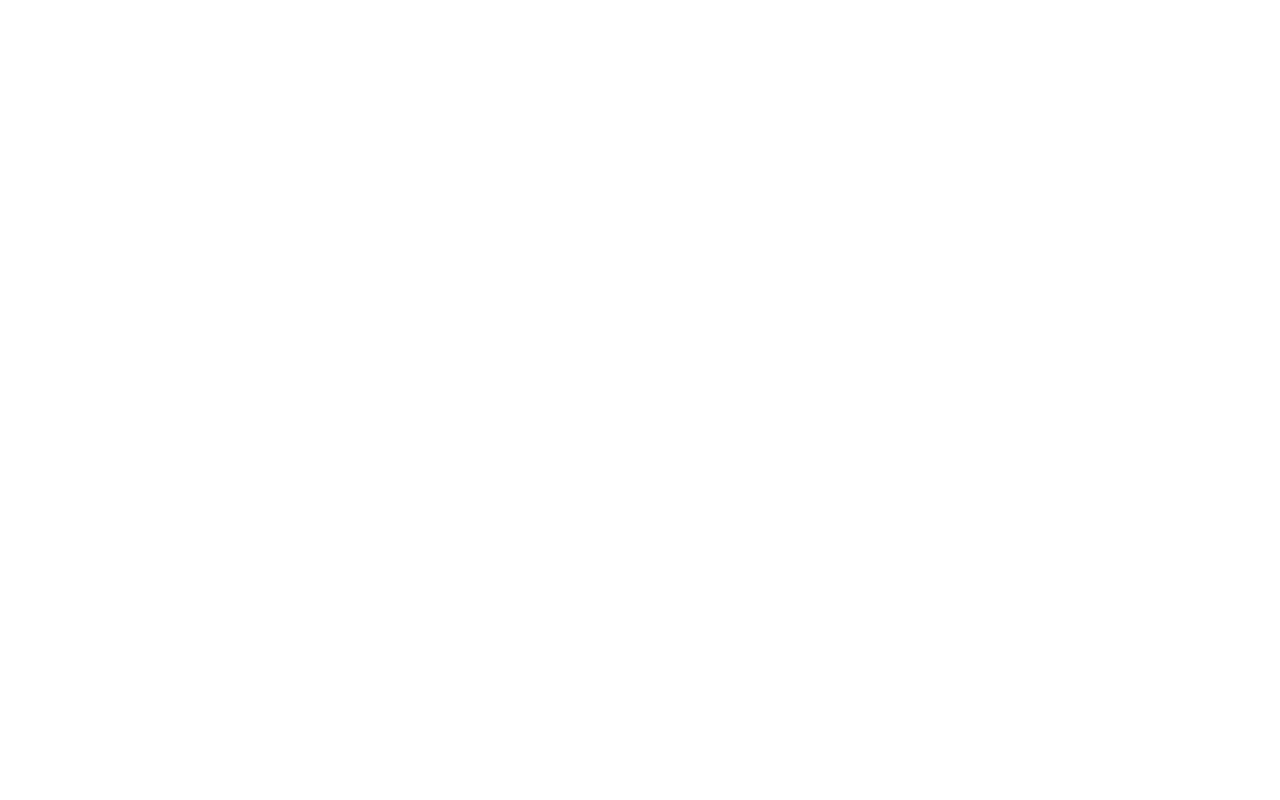
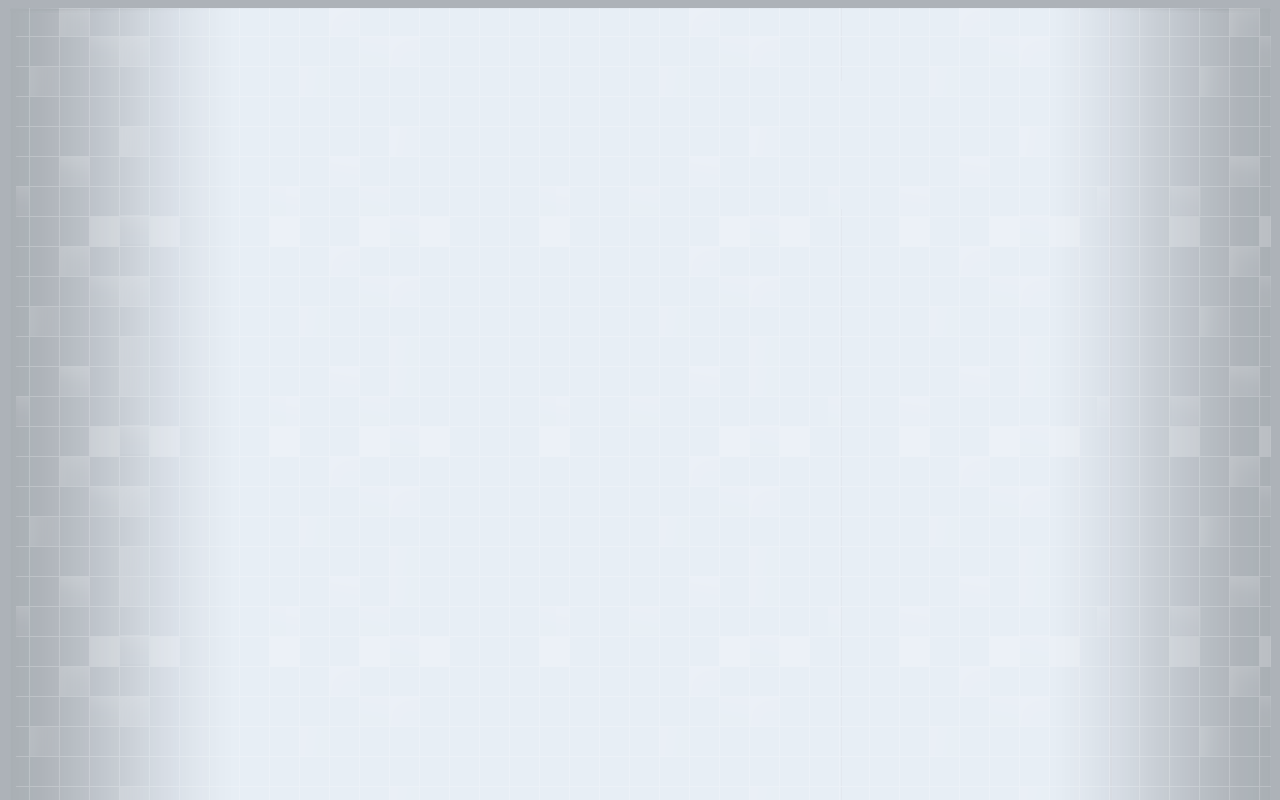
Before and after one commit to xenik/developers_school, a plain HTML site: page nyaonya/my_project/index.html in a window 1280 px wide. Shown: the top 800 px of the page. Drawn offline with Linux system fonts and the light colour scheme.

Commit message:
commit 1

```diff
--- /dev/null
+++ b/nyaonya/my_project/css/mystyle.css
@@ -0,0 +1,5 @@
+div {
+  background-color: red;
+  width: 200px;
+  height: 300px;
+}
--- a/nyaonya/my_project/index.html
+++ b/nyaonya/my_project/index.html
@@ -7,5 +7,14 @@
 </head>
 <body>
 
+  <div class="top_fon">
+
+    <div class="header">
+
+
+    </div>
+
+  </div>
+
 </body>
 </html>
--- a/nyaonya/my_project/mystyle.css
+++ b/nyaonya/my_project/mystyle.css
@@ -0,0 +1,16 @@
+body {
+  background-color: #ADB2B8;
+}
+
+.top_fon {
+background-image: url(images/back_pic.png);
+background-repeat: repeat;
+width: 1261px;
+height: 2828px;
+margin: 0 auto;
+}
+
+.header {
+
+
+}
```
Also changed, not shown: nyaonya/my_project/images/back_pic.png (added), nyaonya/my_project/images/header-pic.png (added).
